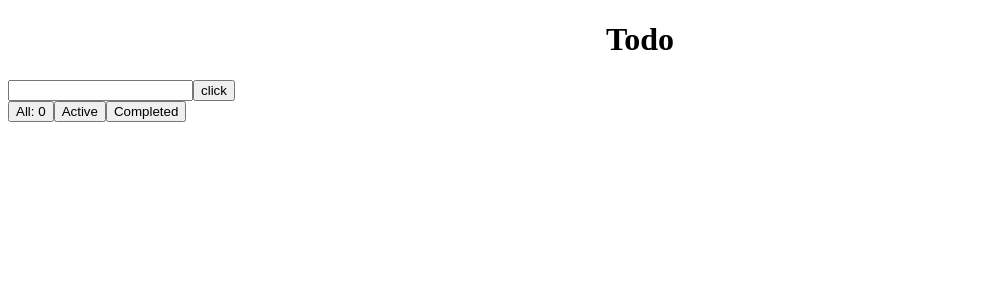
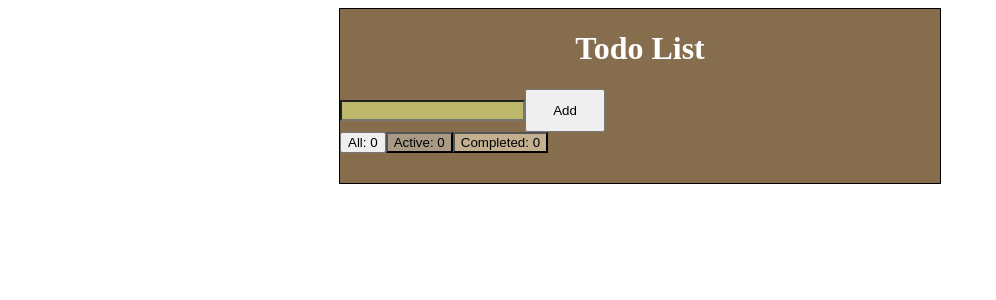
Before and after one commit to Arshavir-Gasparyan/Todo, a React (Create React App) app: page / in a window 1280 px wide. Shown: the top 300 px of the page, without its empty margins (0-996 px from the left). Built offline with nearby package versions, Linux system fonts and the light colour scheme.

Commit message:
feat: Add styles to Todo

```diff
--- a/src/Components/Input/Button/Button.Module.css
+++ b/src/Components/Input/Button/Button.Module.css
@@ -2,4 +2,16 @@
     width: 80px;
     padding: 12px;
     vertical-align: middle;
+    background-color: #BDB76B;
+    margin: 1px;
+    border-color: #808000;
+    border-radius: 5px;
+    color: white;
 }
+
+.button:hover{
+    background-color: #856d4d;
+    color: white;
+    cursor: pointer;
+    border-color: white;
+}
--- a/src/Components/Input/Button/Button.jsx
+++ b/src/Components/Input/Button/Button.jsx
@@ -1,8 +1,8 @@
 import styles from "./Button.Module.css";
 
-export default function Button({ handleClick, text }) {
+export default function Button({ handleClick, text, style }) {
   return (
-    <button className={styles.button} onClick={handleClick}>
+    <button style={style} className={styles.button} onClick={handleClick}>
       {text}
     </button>
   );
--- a/src/Components/Input/Input.Module.css
+++ b/src/Components/Input/Input.Module.css
@@ -3,4 +3,8 @@
     font-size: 32px;
     color:black;
     vertical-align: middle;
+    color: black;
+    border-radius: 5px;
+    border:none;
+    color: white;
 }
--- a/src/Components/Input/Input.jsx
+++ b/src/Components/Input/Input.jsx
@@ -1,14 +1,23 @@
 import React from "react";
 import styles from "./Input.Module.css";
-export default function Input({ type, onChange, onClick, value, readOnly }) {
+export default function Input({
+  type,
+  onChange,
+  onClick,
+  value,
+  readOnly,
+  style,
+}) {
   return (
     <input
+      style={style}
       className={styles.input}
       type={type}
       onChange={onChange}
       onClick={onClick}
       value={value}
       readOnly={readOnly}
+      style={style}
     ></input>
   );
 }
--- a/src/Components/List/list.jsx
+++ b/src/Components/List/list.jsx
@@ -10,15 +10,20 @@ export default function List({
   onChange,
   readOnly,
   save,
-  onSave,
+  style,
   done,
   onActive,
 }) {
   return (
     <div>
-      <Input readOnly={readOnly} value={value} onChange={onChange} />
+      <Input
+        style={style}
+        readOnly={readOnly}
+        value={value}
+        onChange={onChange}
+      />
       <Button text={edit} handleClick={onEdit} />
-      <Button text={save} handleClick={onSave} />
+      {/* <Button text={save} handleClick={onSave} /> */}
       <Button text={delate} handleClick={onDelate} />
       <Button text={done} handleClick={onActive} />
     </div>
--- a/src/todo/Todo.Module.css
+++ b/src/todo/Todo.Module.css
@@ -1,10 +1,12 @@
 .todo{
     display: flex;
     justify-content: center;
+    margin-bottom: 10px;
 }
 
 h1{
     text-align: center;
+    color:white ;
 }
 
 .list{
@@ -28,3 +30,7 @@ h1{
     width: 150px;
     font-size: larger;
 }
+
+.inputs{
+    background-color: red;
+}
--- a/src/todo/Todo.jsx
+++ b/src/todo/Todo.jsx
@@ -50,21 +50,24 @@ export default function Todo() {
 
   const onEditInput = (todoList) => {
     setList(
-      list.map((todo) =>
-        todo.id === todoList.id
+      todoMenu.map((todo) =>
+        todo.id === todoList.id && todo.edited === false
           ? { ...todo, readOnly: false, edited: true }
-          : todo
+          : { ...todo, readOnly: true, edited: false }
       )
     );
+    console.log(todoMenu);
   };
 
-  const onSaveInput = (todoList) => {
-    setList(
-      list.map((todo) =>
-        todo.id === todoList.id ? { ...todo, readOnly: true } : todo
-      )
-    );
-  };
+  //   const onSaveInput = (todoList) => {
+  //     setList(
+  //       list.map((todo) =>
+  //         todo.id === todoList.id
+  //           ? { ...todo, readOnly: true, edited: false }
+  //           : todo
+  //       )
+  //     );
+  //   };
 
   const onActiveInput = (todoList) => {
     setList(
@@ -87,20 +90,47 @@ export default function Todo() {
   };
 
   return (
-    <>
-      <h1>Todo</h1>
+    <div
+      style={{
+        border: "1px solid black",
+        width: "600px",
+        margin: "auto",
+        paddingBottom: "30px",
+        backgroundColor: "#856d4d",
+      }}
+    >
+      <h1>Todo List</h1>
 
       <div className={styles.todo}>
-        <Input onChange={(el) => onHandleChange(el)} />
-        <Button handleClick={() => onHandleClick()} text="click" />
+        <Input
+          style={{ backgroundColor: "#BDB76B" }}
+          onChange={(el) => onHandleChange(el)}
+        />
+        <Button
+          style={{ padding: "12px", width: "80px" }}
+          handleClick={() => onHandleClick()}
+          text="Add"
+        />
       </div>
       <div className={styles.todoNavigation}>
         <Button
           handleClick={() => showAllInputs()}
           text={`All:  ${list.length}`}
         />
-        <Button handleClick={() => showActiveInputs()} text="Active" />
-        <Button handleClick={() => showCompletedInputs()} text="Completed" />
+        <Button
+          handleClick={() => showActiveInputs()}
+          text={`Active: ${
+            list.filter((todo) => todo.isActive === true).length
+          } `}
+          style={{ backgroundColor: "#a99a86" }}
+        />
+        <Button
+          handleClick={() => showCompletedInputs()}
+          text={`Completed: ${
+            list.filter((todo) => todo.isActive === false).length
+          } `}
+          style={{ backgroundColor: "#c3b091" }}
+        />
       </div>
       <div className={styles.list}>
         {todoMenu
@@ -110,19 +140,27 @@ export default function Todo() {
                   onChange={(evt) => changeListInput(evt, el)}
                   onEdit={() => onEditInput(el)}
                   onDelate={() => delateInput(el.id)}
-                  onSave={() => onSaveInput(el)}
                   onActive={() => onActiveInput(el)}
-                  edit="Edit"
+                  edit={el.edited ? "Save" : "Edit"}
                   delate="Delate"
                   save="Save"
                   done="Done"
                   value={el.name}
                   readOnly={el.readOnly}
+                  className={styles.inputs}
+                  style={
+                    el.isActive === false
+                      ? {
+                          backgroundColor: "#c3b091",
+                          textDecoration: "line-through",
+                        }
+                      : { backgroundColor: "#a99a86" }
+                  }
                 />
               </div>
             ))
           : null}
       </div>
-    </>
+    </div>
   );
 }
```
